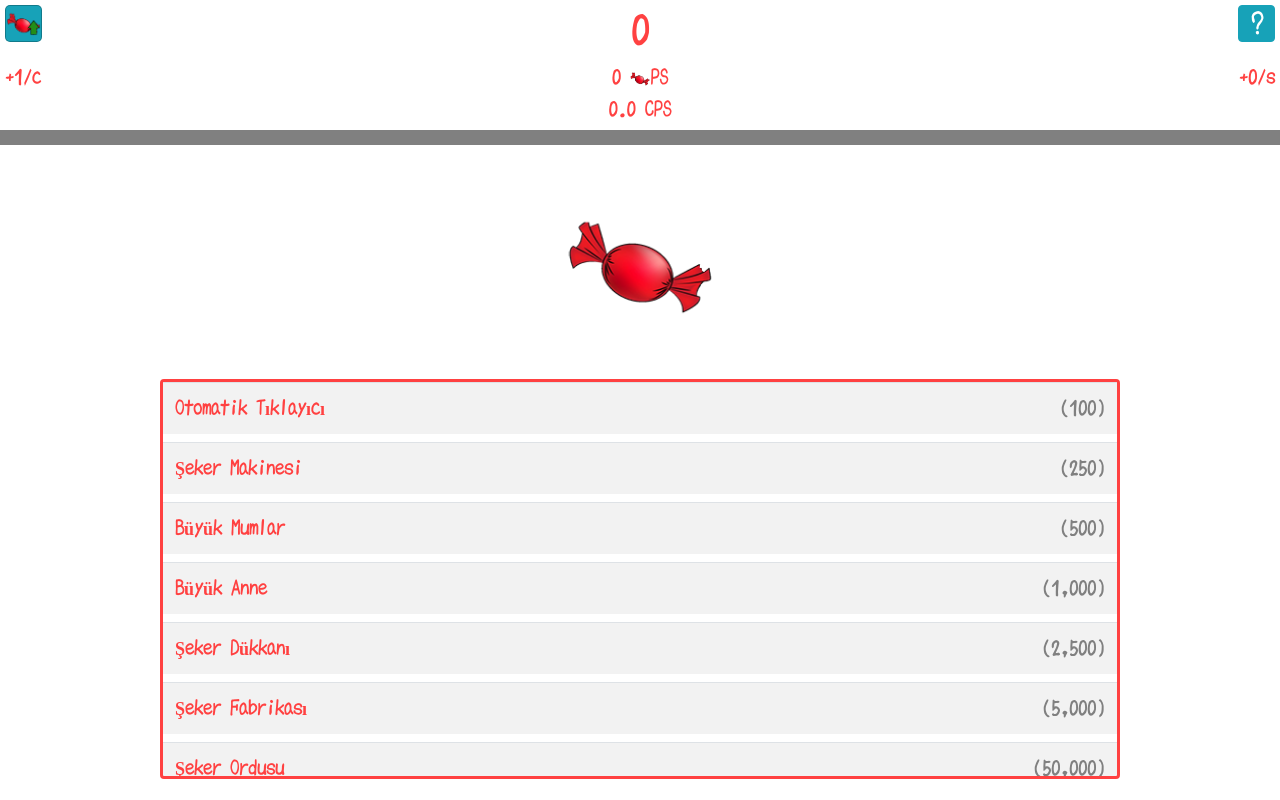
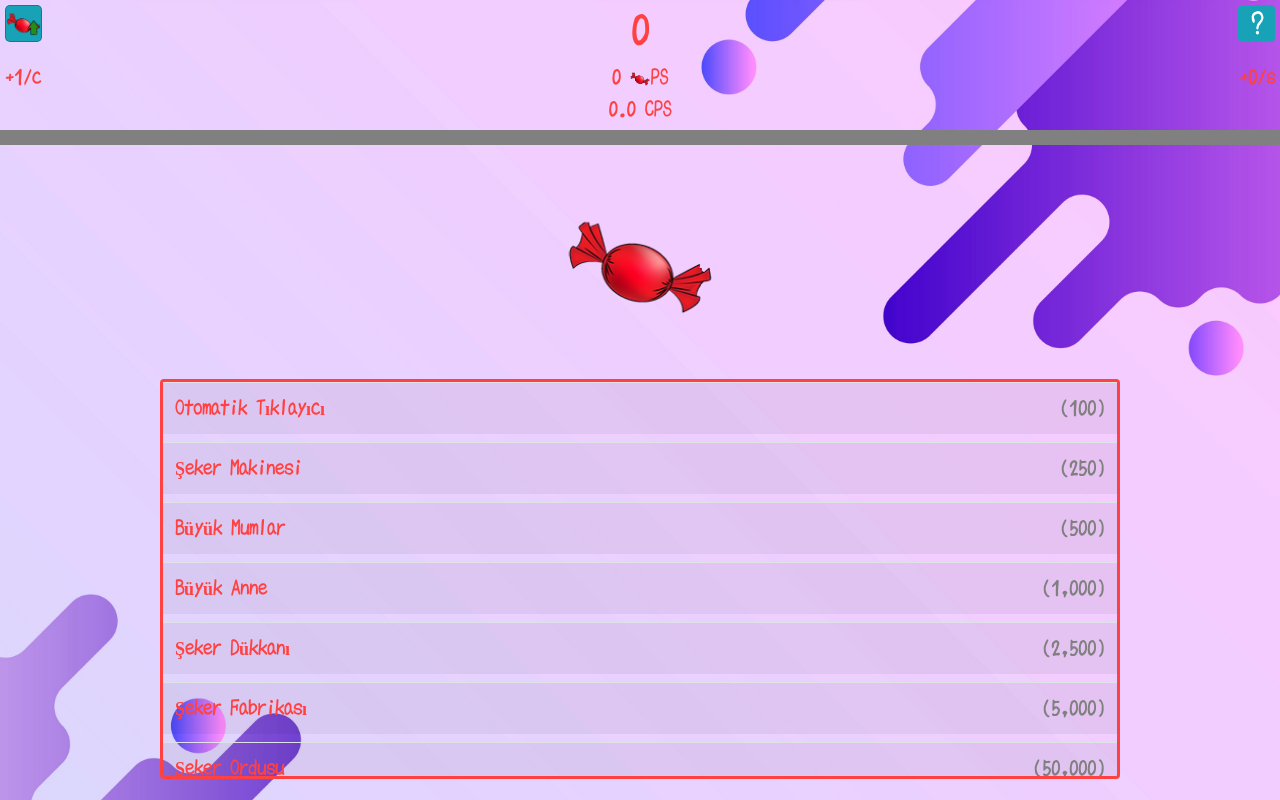
Before and after one commit to HakanYilmazzz/CandyClicker-Web-main, a plain HTML site: page index.html in a window 1280 px wide. Drawn offline with nearby package versions, Linux system fonts and the light colour scheme; a script that the page names is missing.

Commit message:
Style Changes

```diff
--- a/styles.css
+++ b/styles.css
@@ -11,6 +11,9 @@ body {
     position: fixed;
     touch-action: none;
     cursor: default;
+    background-image: url("images/background.jpg");
+    background-repeat: no-repeat, repeat;
+    background-size: 100vw;
 }
 .table{
     margin-bottom: .5rem !important;
```
Also changed, not shown: images/background.jpg (added).
